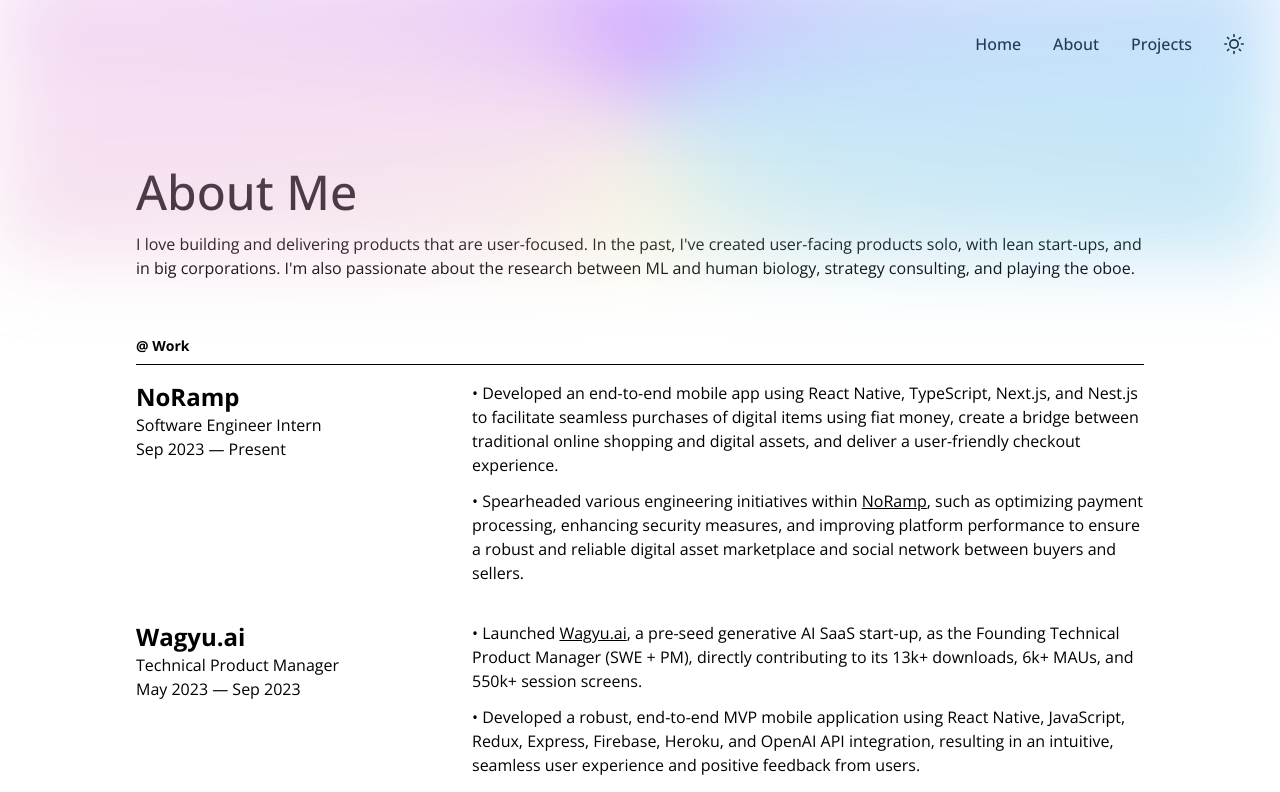
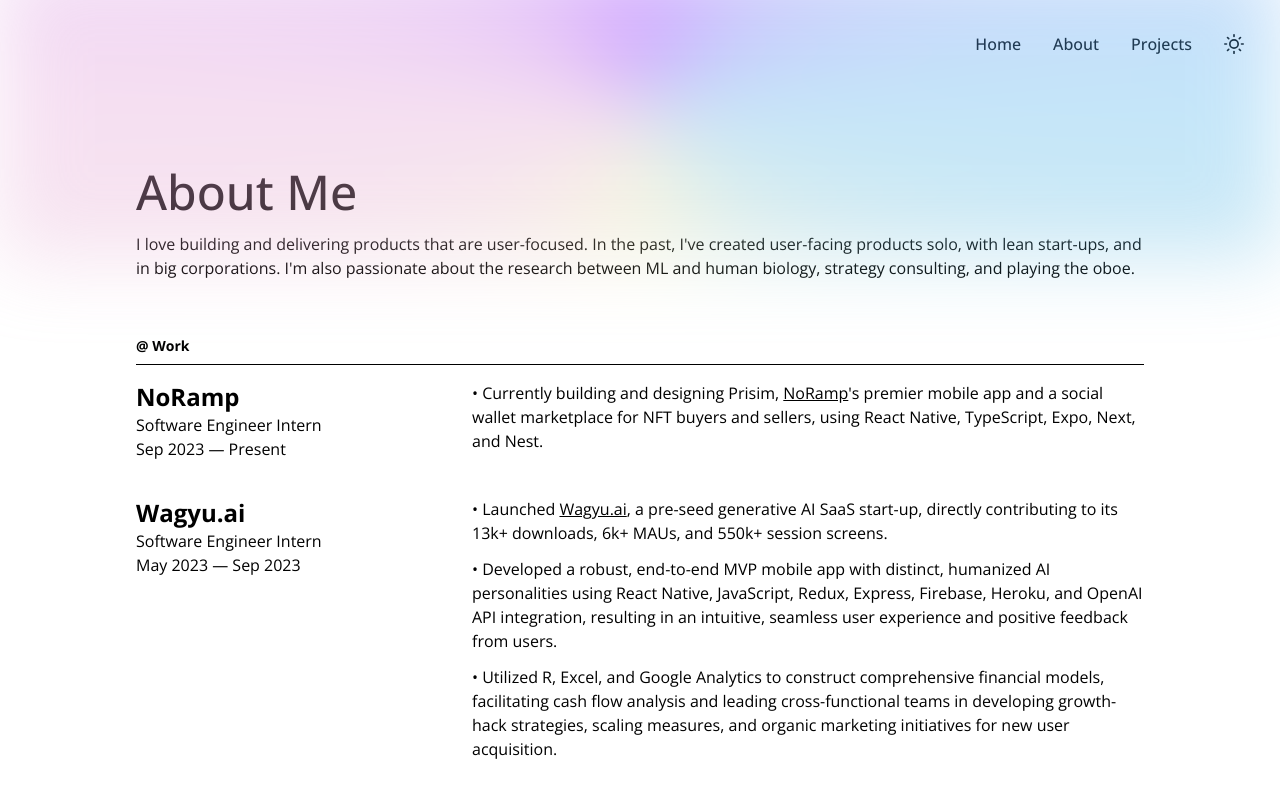
Before and after one commit to aaronkjin/personal, a Next.js app: page /about in a window 1280 px wide. Shown: the top 792 px of the page. Built offline with nearby package versions, Linux system fonts and the light colour scheme.

Commit message:
Added updated details for experiences and whatnot

```diff
--- a/pages/about.js
+++ b/pages/about.js
@@ -63,15 +63,7 @@
           {/* Right Side */}
           <div className="w-full tablet:w-2/3">
             <p className="text-sm tablet:text-base">
-              &bull; Developed an end-to-end mobile app using React Native,
-              TypeScript, Next.js, and Nest.js to facilitate seamless purchases
-              of digital items using fiat money, create a bridge between
-              traditional online shopping and digital assets, and deliver a
-              user-friendly checkout experience.
-            </p>
-
-            <p className="text-sm tablet:text-base mt-3">
-              &bull; Spearheaded various engineering initiatives within{" "}
+              &bull; Currently building and designing Prisim,{" "}
               <a
                 href="https://www.noramp.io/"
                 target="_blank"
@@ -80,10 +72,9 @@
               >
                 NoRamp
               </a>
-              , such as optimizing payment processing, enhancing security
-              measures, and improving platform performance to ensure a robust
-              and reliable digital asset marketplace and social network between
-              buyers and sellers.
+              &apos;s premier mobile app and a social wallet marketplace for NFT
+              buyers and sellers, using React Native, TypeScript, Expo, Next,
+              and Nest.
             </p>
           </div>
         </div>
@@ -98,7 +89,7 @@
                 theme === "dark" ? "opacity-50" : ""
               }`}
             >
-              Technical Product Manager
+              Software Engineer Intern
             </p>
             <p
               className={`text-sm tablet:text-base ${
@@ -120,16 +111,16 @@
               >
                 Wagyu.ai
               </a>
-              , a pre-seed generative AI SaaS start-up, as the Founding
-              Technical Product Manager (SWE + PM), directly contributing to its
-              13k+ downloads, 6k+ MAUs, and 550k+ session screens.
+              , a pre-seed generative AI SaaS start-up, directly contributing to
+              its 13k+ downloads, 6k+ MAUs, and 550k+ session screens.
             </p>
 
             <p className="text-sm tablet:text-base mt-3">
-              &bull; Developed a robust, end-to-end MVP mobile application using
-              React Native, JavaScript, Redux, Express, Firebase, Heroku, and
-              OpenAI API integration, resulting in an intuitive, seamless user
-              experience and positive feedback from users.
+              &bull; Developed a robust, end-to-end MVP mobile app with
+              distinct, humanized AI personalities using React Native,
+              JavaScript, Redux, Express, Firebase, Heroku, and OpenAI API
+              integration, resulting in an intuitive, seamless user experience
+              and positive feedback from users.
             </p>
 
             <p className="text-sm tablet:text-base mt-3">
```
